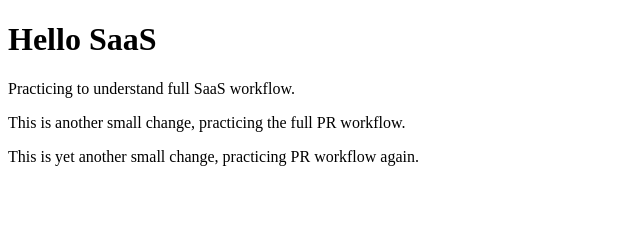
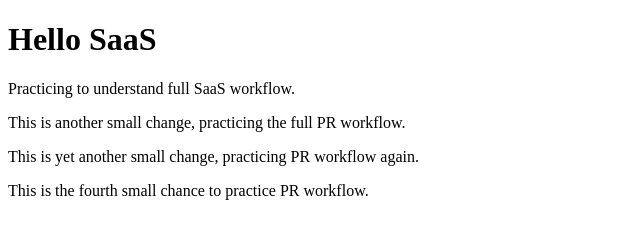
Before and after one commit to mapav989/notes-saas, a plain HTML site: page index.html in a window 1280 px wide. Shown: the whole page, without its empty margins (0-640 px from the left). Drawn offline with Linux system fonts and the light colour scheme.

Commit message:
added fourth paragraph item

```diff
--- a/index.html
+++ b/index.html
@@ -11,5 +11,6 @@
     <p>Practicing to understand full SaaS workflow.</p>
     <p>This is another small change, practicing the full PR workflow.</p>
     <p>This is yet another small change, practicing PR workflow again.</p>
+    <p>This is the fourth small chance to practice PR workflow.</p>
 </body>
 </html>
```
